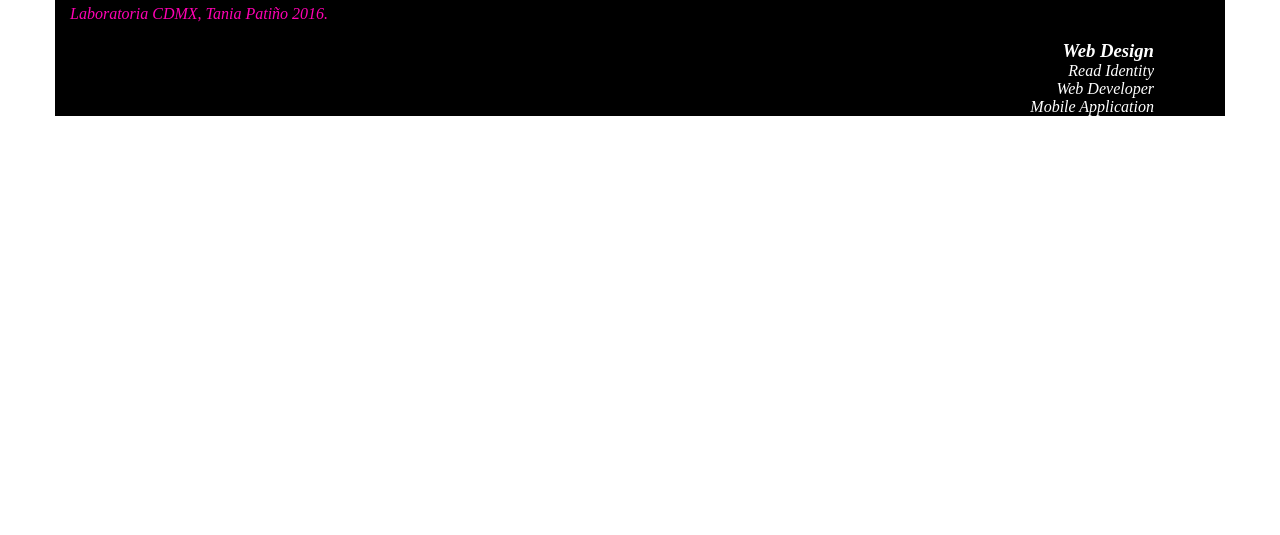
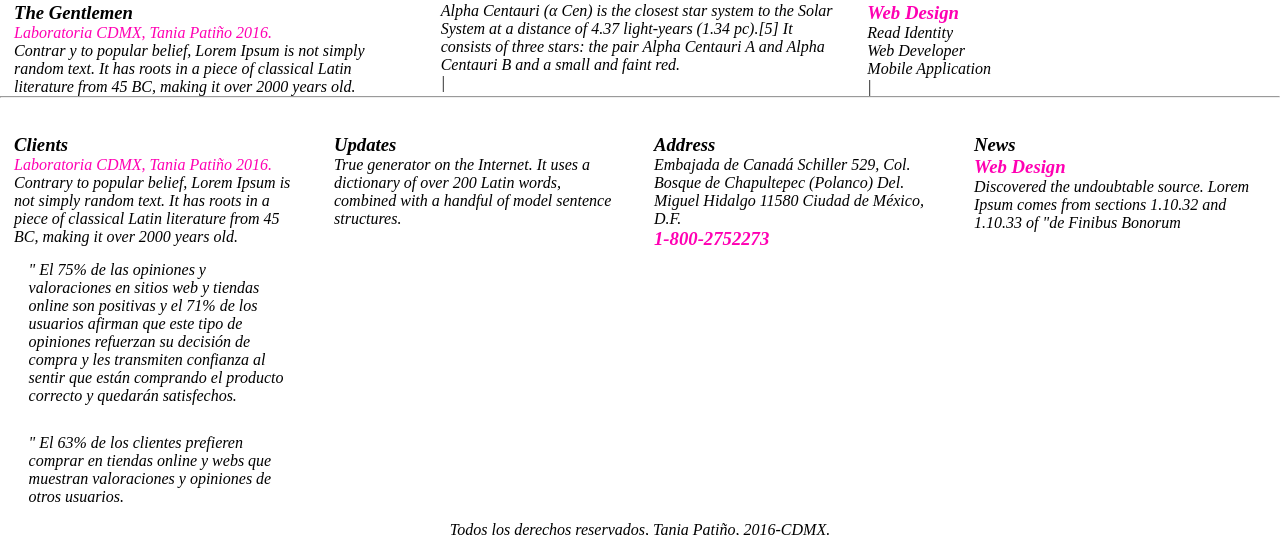
Before and after one commit to LaboratoriaTaniaPC/examen-coninternet, a plain HTML site: page index.html in a window 1280 px wide. Shown: the part 2146-2681 px from the top of the page. Before the commit the page ends 2262 px from the top, so only its background shows below. Drawn offline with Linux system fonts and the light colour scheme.

Commit message:
examenmejorado

```diff
--- a/css/utilities.css
+++ b/css/utilities.css
@@ -106,7 +106,7 @@ strong {
 
 .footer{
 
-	background-color: black;
+	background-color:black;
 }
 
 .botones{
--- a/index.html
+++ b/index.html
@@ -69,14 +69,20 @@
                   </div>
 
                   <br>
-                <div class="text-center pt-5">
-                <br>
-                  <p>The Gentleman Wordpress Themes has attitude!</p>
-                  <p>Lorem ipsum dolor sit amet, consectetur adipisicing elit,</p>
-                  <p>proident, sunt in culpa qui officia deserunt mollit anim id est laborum.</p>
+                  <div class="col-6 pl-5 pt-5" align="center">
+                    <p class="pd-5">There are many variations of passages of Lorem Ipsum available
+                      but the majority have suffered alteration in some form, by injected humour
+                      er randomised words which don't look even slightly believable.</p>
+
+                    <p class="pd-5">All the Lorem Ipsum generators on the Internet tend to repeat predefined chunks as necessary,
+                      making this the first true generator on the Internet. It uses a dictionary of over 200 Latin words,
+                      combined with a handful of model sentence structures, to generate Lorem Ipsum which looks reasonable.
+                   </p>
                   </div>
 
                 </div>
+
+                <input class="pull-right" type="button" name="boton" value="Aceptar" onClick="document.form1.submit()" />
             </section>
 
           <section>
@@ -200,32 +206,91 @@
       </section>
       <br>
 
-    <!-- FOOTER -->
-          <footer>
-            <div class="container footer">
-              <div class="row">
-                <div class="col-6 pd-5-10">
-                  <div class="row">
-                    <div class="col-12">
+
+  <!--footer-->
+
+      <div class="col-4">
+          <span class="caja">
+
              <h3>The Gentlemen</h3>
              <p class="pink">Laboratoria CDMX, Tania Patiño 2016.</p>
+             <p>Contrar y to popular belief, Lorem Ipsum is not simply random text.
+                It has roots in a piece of classical Latin literature from 45 BC,
+                making it over 2000 years old.</p>
+          </span>
       </div>
 
-                  </div>
+      <div class="col-4">
+          <span class="caja"><p>
+
+                Alpha Centauri (α Cen) is the closest star system to the Solar System at a distance of 4.37 light-years (1.34 pc).[5] It consists of three stars: the pair Alpha Centauri A and Alpha Centauri B and a small and faint red.
+           </p>|</span>
       </div>
 
-              <div class="col-6 pt-5 text-right">
-                <div class="row text-white">
-                  <div class="col-12">
-                    <h3><em>Web Design<em></h3>
+      <div class="col-4">
+          <span class="caja"><h3 class="pink"><em>Web Design<em></h3>
                       <p>Read Identity</p>
                       <p>Web Developer</p>
-                    <p>Mobile Application</p>
+                      <p>Mobile Application</p>|
+          </span>
       </div>
+
+      <hr>
+      <br>
+      <br>
+
+       <div class="col-3">
+          <span class="caja">
+
+             <h3>Clients</h3>
+             <p class="pink">Laboratoria CDMX, Tania Patiño 2016.</p>
+             <p>Contrary to popular belief, Lorem Ipsum is not simply random text.
+                It has roots in a piece of classical Latin literature from 45 BC,
+                making it over 2000 years old.</p>
+
+                <p class="pd-5">
+                  " El 75% de las opiniones y valoraciones en sitios web y tiendas online son positivas
+                  y el 71% de los usuarios afirman que este tipo de opiniones refuerzan su decisión
+                  de compra y les transmiten confianza al sentir que están comprando el producto
+                  correcto y quedarán satisfechos.
+                </p>
+
+                <p class="pd-5">" El 63% de los clientes prefieren comprar en tiendas online y webs
+                   que muestran valoraciones y opiniones de otros usuarios.</p>
+          </span>
       </div>
+
+      <div class="col-3">
+          <h3>Updates</h3>
+          <span class="caja pt-5 footer"><p> True generator on the Internet. It uses a dictionary of over 200 Latin words,
+                                 combined with a handful of model sentence structures. </p></span>
       </div>
+
+
+      <div class="col-3">
+      <h3>Address</h3>
+          <span class="caja pt-5">
+                      <p>Embajada de Canadá
+                          Schiller 529, Col. Bosque de Chapultepec (Polanco)
+                          Del. Miguel Hidalgo
+                          11580 Ciudad de México, D.F.</p>
+                      <h3 class="pink"><strong>1-800-2752273</strong></h3>
+
+          </span>
       </div>
+
+      <div class="col-3">
+      <h3>News</h3>
+          <span class="caja"><h3 class="pink"><em>Web Design<em></h3>
+           <p>Discovered the undoubtable source. Lorem Ipsum comes from sections 1.10.32 and 1.10.33 of "de Finibus Bonorum </p>
+          </span>
+      </div>
+
+      <div align="center" class="col-12">
+        <p>Todos los derechos reservados, Tania Patiño, 2016-CDMX.</p>
       </div>
     </footer>
+
+
     </body>
     </html>
```
Lines whose indentation alone changed are shown as unchanged.
